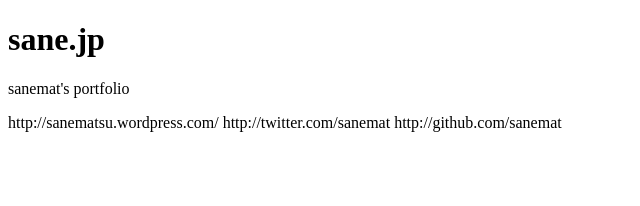
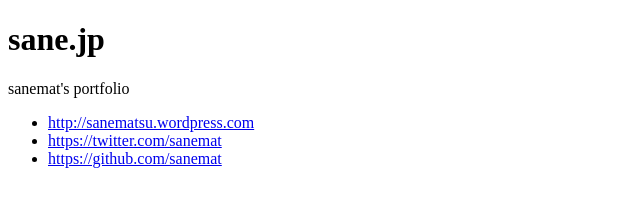
Before and after one commit to sanemat/anko.sane.jp, a plain HTML site: page index.html in a window 1280 px wide. Shown: the whole page, without its empty margins (0-640 px from the left). Drawn offline with Linux system fonts and the light colour scheme.

Commit message:
Add link

```diff
--- a/index.html
+++ b/index.html
@@ -9,10 +9,10 @@
   <body>
     <h1>sane.jp</h1>
     <p>sanemat's portfolio</p>
-    <p>
-    http://sanematsu.wordpress.com/
-    http://twitter.com/sanemat
-    http://github.com/sanemat
-    </p>
+    <ul>
+      <li><a href="http://sanematsu.wordpress.com">http://sanematsu.wordpress.com</a></li>
+      <li><a href="https://twitter.com/sanemat">https://twitter.com/sanemat</a></li>
+      <li><a href="https://github.com/sanemat">https://github.com/sanemat</a></li>
+    </ul>
   </body>
 </html>
```
